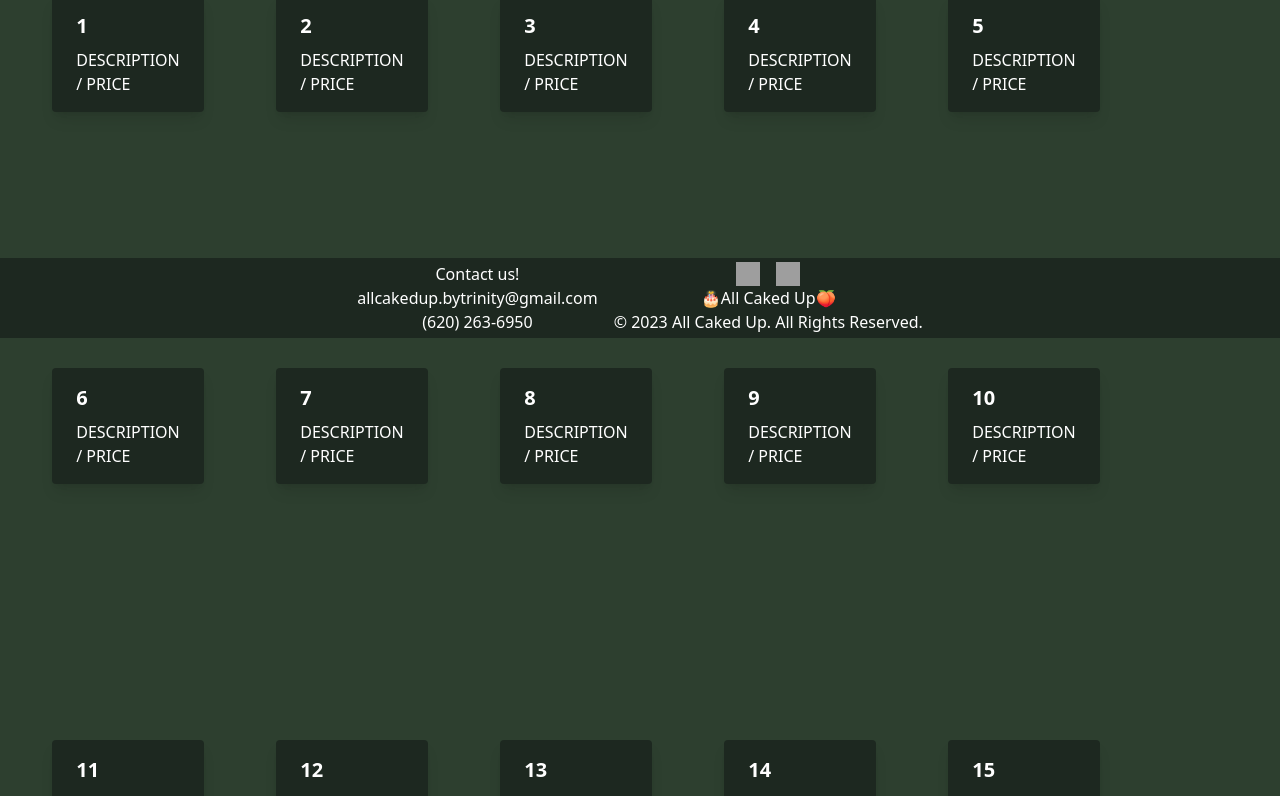
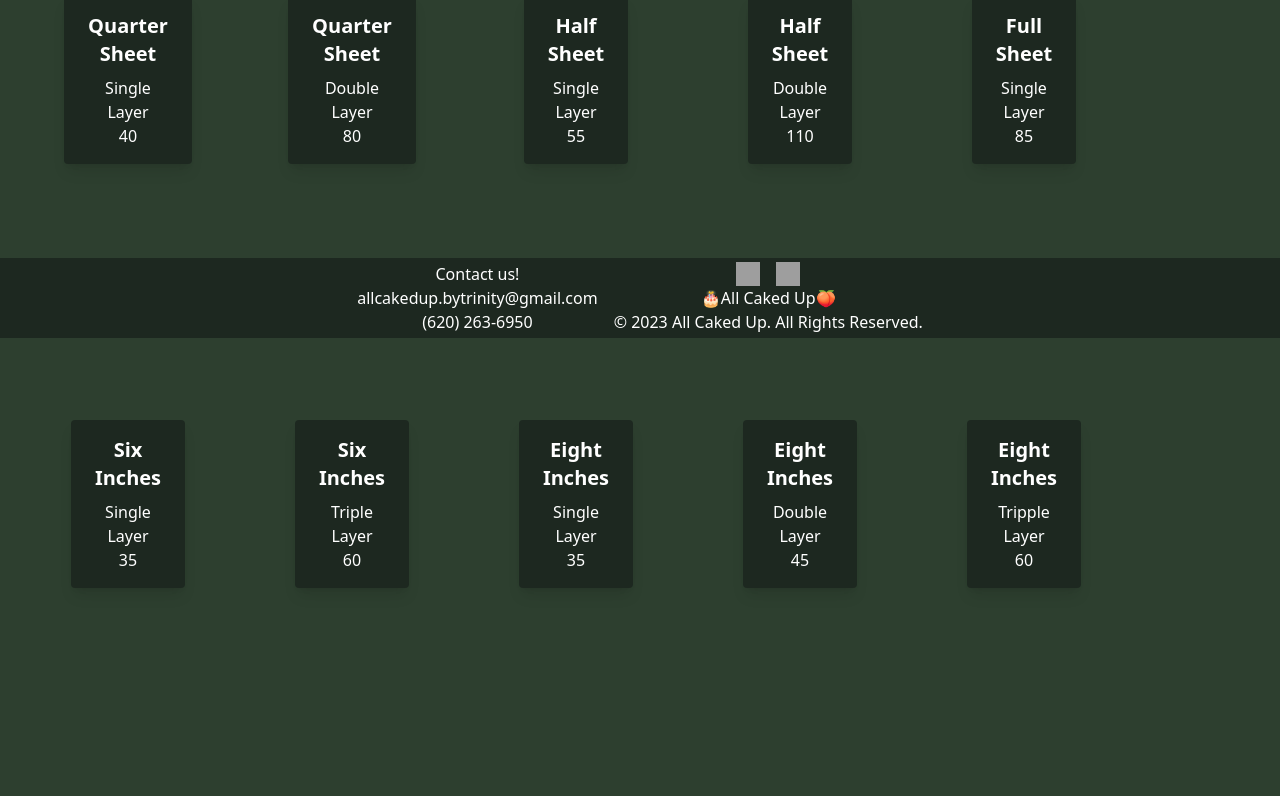
Before and after one commit to NicholsZane13/All-Caked-Up, a React (Create React App) app in the folder client/: page /menu in a window 1280 px wide. Shown: the part 462-1258 px from the top of the page. Built offline with nearby package versions, Linux system fonts and the light colour scheme; grey boxes are pictures that could not be loaded; a web font is replaced by a local one.

Commit message:
STILL MENU

```diff
--- a/client/src/components/pages/menu/Menu.jsx
+++ b/client/src/components/pages/menu/Menu.jsx
@@ -441,7 +441,7 @@ function Menu() {
           className={`mx-4 bg-peri hover:bg-gray-400 text-white font-bold py-2 px-4 border border-gray-400 rounded ${
             activeButton === "Coffee" ? "active" : ""
           }`}
-          onClick={() => handleButtonClick("Coffee")}
+          onClick={() => handleButtonClick("Drink")}
         >
           Coffee
         </button>
--- a/client/src/components/pages/menu/menu-components/Product.jsx
+++ b/client/src/components/pages/menu/menu-components/Product.jsx
@@ -6,8 +6,11 @@ export default function Cake(props) {
     >
       <div className="max-w-sm rounded overflow-hidden shadow-lg bg-green text-white">
         <div className="px-6 py-4">
-          <div className="font-bold text-xl mb-2">{props.name}</div>
-          <p className="text-gray-700 text-base">DESCRIPTION / PRICE</p>
+          <div className="font-bold text-xl mb-2 text-center">
+            {props.subcategory}
+          </div>
+          <p className="text-gray-700  text-center ">{props.description}</p>
+          <p className="text-gray-700 text-base text-center ">{props.price}</p>
         </div>
       </div>
     </div>
--- a/client/src/components/pages/menu/test.js
+++ b/client/src/components/pages/menu/test.js
@@ -1,7 +1,7 @@
 export const products = [
   {
     name: "1",
-    price: 420.69,
+    price: 40.0,
     photo_ref: "none",
     description: "Single Layer",
     category: "Cake",
@@ -10,120 +10,119 @@ export const products = [
   },
   {
     name: "2",
-    price: 420.69,
+    price: 80.0,
     photo_ref: "none",
-    description: "Single Layer",
+    description: "Double Layer",
     category: "Cake",
     subcategory: "Quarter Sheet",
     theme: "Sheet Cake",
   },
   {
     name: "3",
-    price: 420.69,
+    price: 55.0,
     photo_ref: "none",
     description: "Single Layer",
     category: "Cake",
-    subcategory: "Quarter Sheet",
+    subcategory: "Half Sheet",
     theme: "Sheet Cake",
   },
   {
     name: "4",
-    price: 420.69,
+    price: 110.0,
     photo_ref: "none",
-    description: "Single Layer",
+    description: "Double Layer",
     category: "Cake",
-    subcategory: "Quarter Sheet",
+    subcategory: "Half Sheet",
     theme: "Sheet Cake",
   },
   {
     name: "5",
-    price: 420.69,
+    price: 85.0,
     photo_ref: "none",
     description: "Single Layer",
     category: "Cake",
-    subcategory: "Quarter Sheet",
+    subcategory: "Full Sheet",
     theme: "Sheet Cake",
   },
   {
     name: "6",
-    price: 420.69,
+    price: 35,
     photo_ref: "none",
     description: "Single Layer",
     category: "Cake",
-    subcategory: "Quarter Sheet",
-    theme: "Sheet Cake",
+    subcategory: "Six Inches",
+    theme: "Round Cake",
   },
   {
     name: "7",
-    price: 420.69,
+    price: 45.0,
+    photo_ref: "none",
+    description: "Double Layer",
+    subcategory: "Six Inches",
+    theme: "Round Cake",
+  },
+  {
+    name: "8",
+    price: 60.0,
+    photo_ref: "none",
+    description: "Triple Layer",
+    category: "Cake",
+    subcategory: "Six Inches",
+    theme: "Round Cake",
+  },
+  {
+    name: "9",
+    price: 35,
     photo_ref: "none",
     description: "Single Layer",
     category: "Cake",
-    subcategory: "Quarter Sheet",
-    theme: "Sheet Cake",
+    subcategory: "Eight Inches",
+    theme: "Round Cake",
   },
   {
-    name: "8",
-    price: 420.69,
+    name: "10",
+    price: 45,
+    photo_ref: "none",
+    description: "Double Layer",
+    category: "Cake",
+    subcategory: "Eight Inches",
+    theme: "Round Cake",
+  },
+  {
+    name: "11",
+    price: 60,
+    photo_ref: "none",
+    description: "Tripple Layer",
+    category: "Cake",
+    subcategory: "Eight Inches",
+    theme: "Round Cake",
+  },
+  {
+    name: "12",
+    price: 40,
     photo_ref: "none",
     description: "Single Layer",
     category: "Cake",
-    subcategory: "Quarter Sheet",
-    theme: "Sheet Cake",
-  },
-  {
-    name: "9",
-    price: 420.69,
-    photo_ref: "none",
-    description: "Single Layer",
-    category: "Cake",
-    subcategory: "Quarter Sheet",
-    theme: "Sheet Cake",
-  },
-  {
-    name: "10",
-    price: 420.69,
-    photo_ref: "none",
-    description: "Single Layer",
-    category: "Cake",
-    subcategory: "Quarter Sheet",
-    theme: "Sheet Cake",
-  },
-  {
-    name: "11",
-    price: 420.69,
-    photo_ref: "none",
-    description: "Single Layer",
-    category: "Cake",
-    subcategory: "Quarter Sheet",
-    theme: "Sheet Cake",
-  },
-  {
-    name: "12",
-    price: 420.69,
-    photo_ref: "none",
-    description: "Single Layer",
-    category: "Cake",
-    subcategory: "Quarter Sheet",
-    theme: "Sheet Cake",
+    subcategory: "Ten Inches",
+    theme: "Round Cake",
   },
   {
     name: "13",
-    price: 420.69,
+    price: 80,
     photo_ref: "none",
-    description: "Single Layer",
+    description: "Double Layer",
     category: "Cake",
-    subcategory: "Quarter Sheet",
-    theme: "Sheet Cake",
+    subcategory: "Ten Inches",
+    theme: "Round Cake",
   },
   {
     name: "14",
-    price: 420.69,
+    price: 0,
     photo_ref: "none",
-    description: "Single Layer",
+    description: "Chocolate, White, Marble, Yellow, Red Velvet, Strawberry, and Tres Leches",
     category: "Cake",
-    subcategory: "Quarter Sheet",
-    theme: "Sheet Cake",
+    subcategory: "Cake Flavors",
+    theme: "Custom Cake",
   },
   {
     name: "15",
@@ -223,5 +222,14 @@ export const products = [
     category: "Cake",
     subcategory: "Quarter Sheet",
     theme: "Sheet Cake",
-  }
+  },
+  {
+    name: "26",
+    price: 420.69,
+    photo_ref: "none",
+    description: "Single Layer",
+    category: "Drink",
+    subcategory: "Quarter Sheet",
+    theme: "Sheet Cake",
+  },
 ];
```
Also changed, not shown: 1 other file (tests, documents, lock files or other folders).
